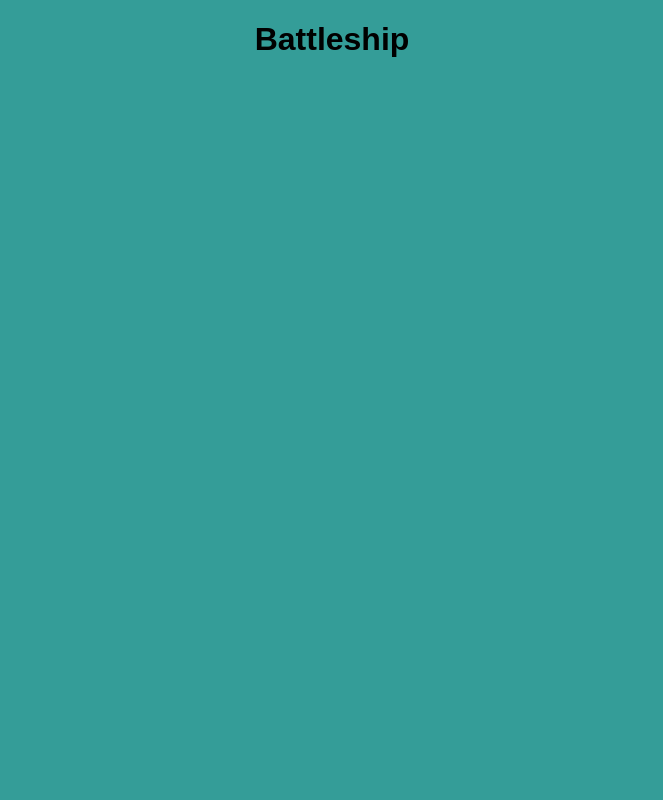
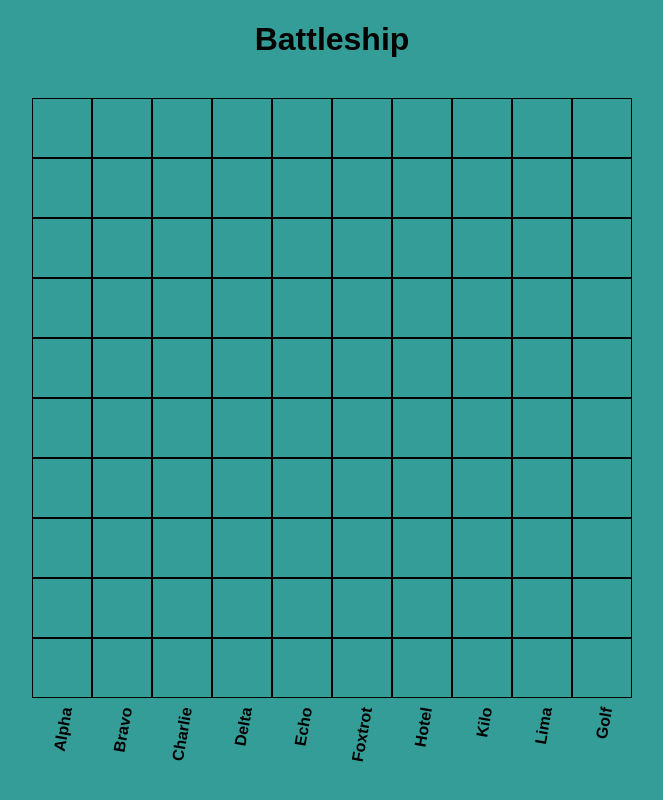
Before and after one commit to jenarofv/battleship, a website built with webpack: page src/index.html in a window 1280 px wide. Shown: the whole page, without its empty margins (308-971 px from the left). Built offline with nearby package versions, Linux system fonts and the light colour scheme.

Commit message:
visuals: create DISCONNECTED gameboard GUI

```diff
--- /dev/null
+++ b/src/Grid.js
@@ -0,0 +1,44 @@
+class Grid {
+  constructor(name) {
+    const body = document.querySelector("body");
+    if (document.getElementById(`#${name}`)) {
+      throw new Error(`element with ID #${name} already exists`);
+    }
+    const gridContainer = document.createElement("div");
+    gridContainer.classList.add("gameboard-container");
+    const grid = document.createElement("div");
+    body.appendChild(gridContainer);
+    gridContainer.appendChild(grid);
+    grid.classList.add("gameboard");
+    for (let i = 0; i < 10; i++) {
+      for (let j = 0; j < 10; j++) {
+        const cell = document.createElement("div");
+        cell.classList.add("cell");
+        grid.appendChild(cell);
+      }
+    }
+    const xLabelsContainer = document.createElement("div");
+    xLabelsContainer.classList.add("x-labels");
+    const phoneticAlphabet = [
+      "Alpha",
+      "Bravo",
+      "Charlie",
+      "Delta",
+      "Echo",
+      "Foxtrot",
+      "Hotel",
+      "Kilo",
+      "Lima",
+      "Golf",
+    ];
+    for (const letter of phoneticAlphabet) {
+      const letterDiv = document.createElement("div");
+      letterDiv.textContent = letter;
+      xLabelsContainer.appendChild(letterDiv);
+    }
+    gridContainer.appendChild(xLabelsContainer);
+    return grid;
+  }
+}
+
+export { Grid };
--- a/src/index.js
+++ b/src/index.js
@@ -1,7 +1,11 @@
 import "./styles.css";
+import { Grid } from "./Grid.js";
 
 const body = document.querySelector("body");
 const title = document.createElement("h1");
 title.innerHTML = "Battleship";
 title.style.textTransform = "uppecase";
 body.appendChild(title);
+
+const playerGrid = new Grid("grid1");
+console.log(playerGrid);
--- a/src/styles.css
+++ b/src/styles.css
@@ -23,3 +23,30 @@ body {
 h1 {
   text-align: center;
 }
+
+.cell {
+  border: 1px solid var(--font-color);
+  aspect-ratio: 1 / 1;
+}
+
+.gameboard {
+  max-width: min(600px, 100%);
+  aspect-ratio: 1 / 1;
+  margin: 40px auto 10px auto;
+  display: grid;
+  grid-template-rows: repeat(10, minmax(10px, 1fr));
+  grid-template-columns: repeat(10, minmax(10px, 1fr));
+}
+
+.x-labels {
+  max-width: min(600px, 100%);
+  margin: 30px auto 40px auto;
+  display: grid;
+  grid-template-columns: repeat(10, minmax(10px, 1fr));
+}
+
+.x-labels > div {
+  rotate: -80deg;
+  text-align: end;
+  font-weight: bold;
+}
```
